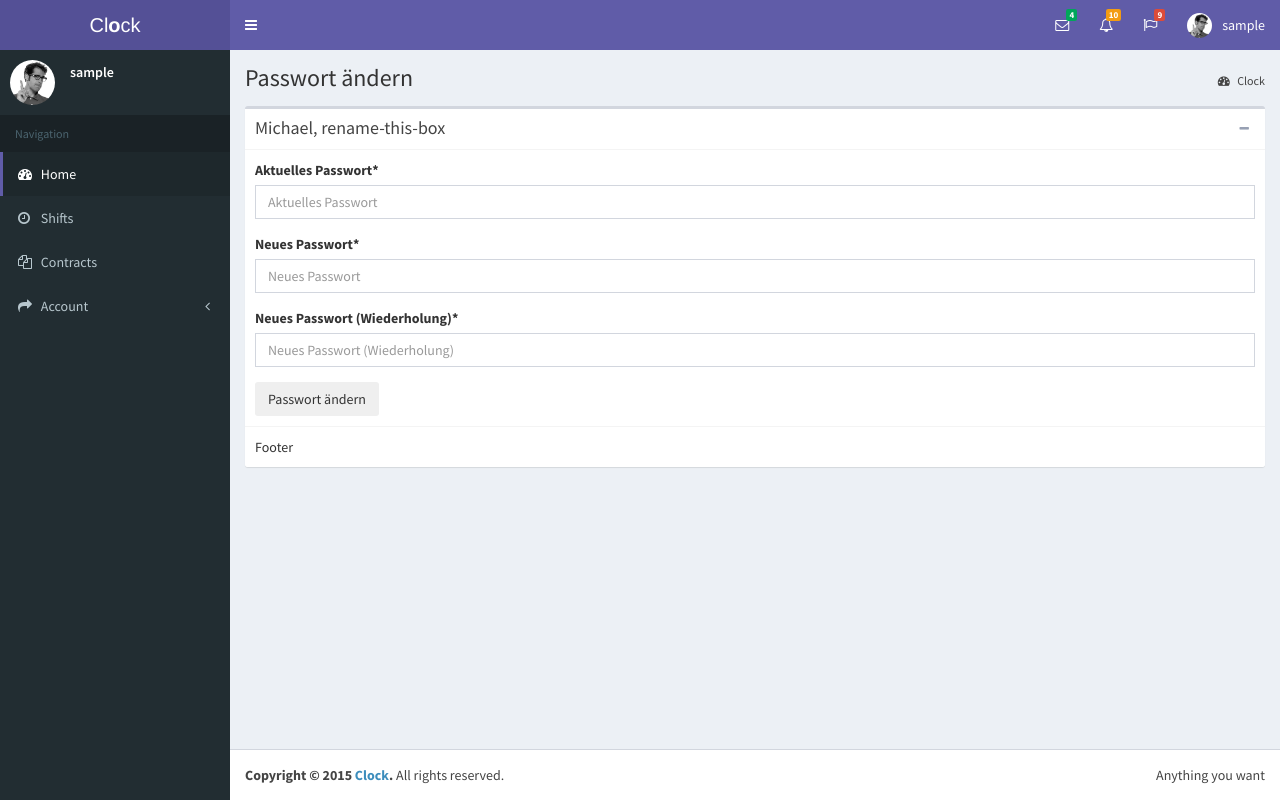
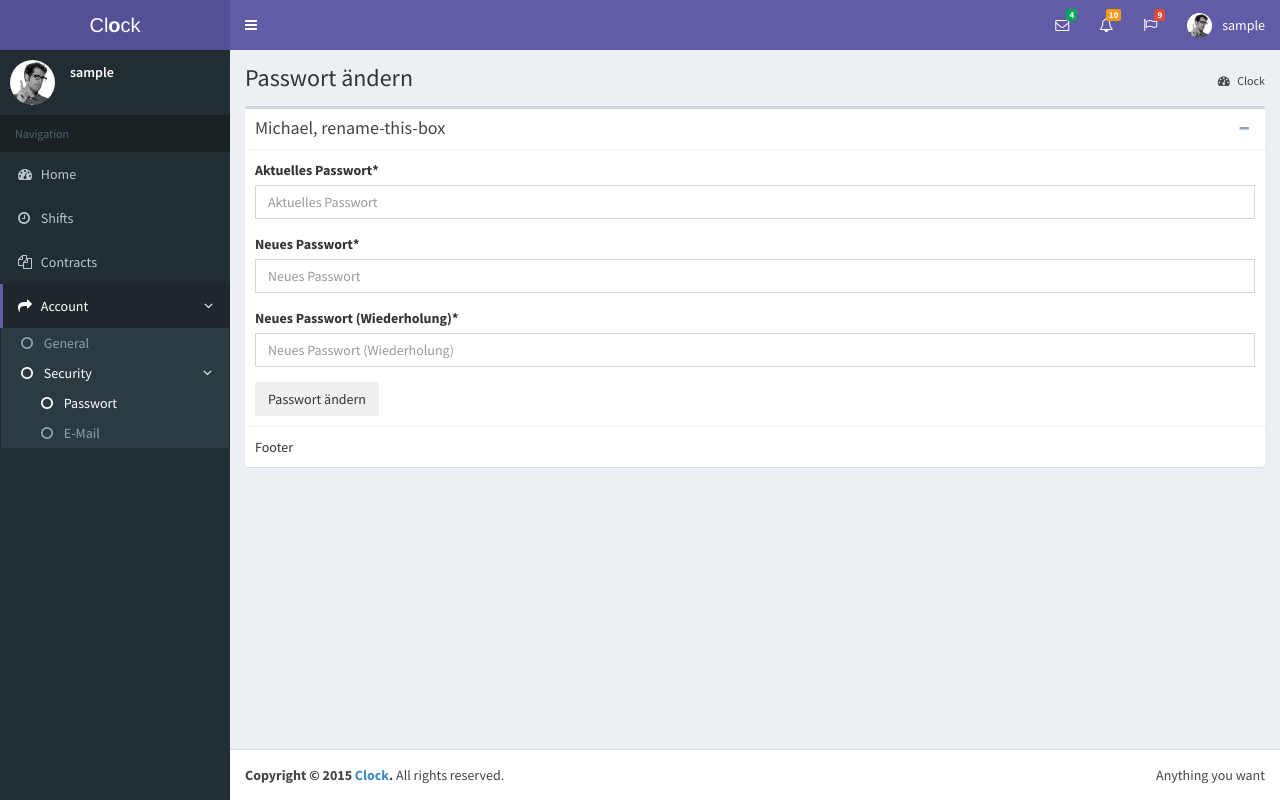
Before and after one commit to mimischi/django-clock, a Django app: a page that uses clock/templates/base.html in a window 1280 px wide. Run offline with Django 3.2, Linux system fonts and the light colour scheme; the visitor is signed in with stand-in values (Sample User, id 1); parts of the project's set-up code (start-up, migrations or seed data) failed here and were passed over; some libraries are stand-ins or nearby versions.

Commit message:
Nested navigation
Added support for nested navigation with bootstrap blocks. Not the
prettiest solution, but it works!

```diff
--- a/clock/templates/account/base.html
+++ b/clock/templates/account/base.html
@@ -1,2 +1,6 @@
 {% extends "base.html" %}
 {% block title %}{% block head_title %}{% endblock head_title %}{% endblock title %}
+
+{% block home_link %}{% endblock home_link %}
+{% block account_link %} active{% endblock account_link %}
+{% block account_link_menu %} menu-open{% endblock account_link_menu %}
--- a/clock/templates/account/email.html
+++ b/clock/templates/account/email.html
@@ -1,4 +1,4 @@
-{% extends "account/base.html" %}
+{% extends "account/sub_security.html" %}
 
 {% load i18n %}
 {% load url from future %}
@@ -6,6 +6,9 @@
 
 {% block head_title %}{% trans "Account" %}{% endblock %}
 {% block page_header %}{% trans "E-mail Addresses" %}{% endblock page_header %}
+
+{% block account_email_link %} class="active"{% endblock account_email_link %}
+
 {% block content %}
 {% if user.emailaddress_set.all %}
 <p>{% trans 'The following e-mail addresses are associated with your account:' %}</p>
--- a/clock/templates/account/password_change.html
+++ b/clock/templates/account/password_change.html
@@ -1,9 +1,11 @@
-{% extends "account/base.html" %}
+{% extends "account/sub_security.html" %}
 
 {% load i18n %}
 {% load crispy_forms_tags %}
 {% block head_title %}{% trans "Change Password" %}{% endblock %}
 {% block page_header %}{% trans "Change password" %}{% endblock page_header %}
+
+{% block change_password_link %} class="active"{% endblock change_password_link %}
 
 {% block content %}
 <form method="POST" action="./" class="password_change">
--- /dev/null
+++ b/clock/templates/account/sub_security.html
@@ -0,0 +1,5 @@
+{% extends "account/base.html" %}
+
+
+{% block security_link %} class="active"{% endblock security_link %}
+{% block security_link_menu %} menu-open{% endblock security_link_menu %}
--- a/clock/templates/base.html
+++ b/clock/templates/base.html
@@ -258,16 +258,15 @@
                 <i class="fa fa-share"></i> <span>{% trans "Account" %}</span>
                 <i class="fa fa-angle-left pull-right"></i>
               </a>
-              <ul class="treeview-menu">
+              <ul class="treeview-menu{% block account_link_menu %}{% endblock account_link_menu %}">
                 <li><a href="#"><i class="fa fa-circle-o"></i> {% trans "General" %}</a></li>
-                <li>
+                <li{% block security_link %}{% endblock security_link %}>
                   <a href="#"><i class="fa fa-circle-o"></i> {% trans "Security" %} <i class="fa fa-angle-left pull-right"></i></a>
-                  <ul class="treeview-menu">
-                    <li><a href="{% url 'account_change_password' %}"><i class="fa fa-circle-o"></i> {% trans "Password" %}</a></li>
-                    <li><a href="{% url 'account_email' %}"><i class="fa fa-circle-o"></i> {% trans "E-mail" %}</a></li>
+                  <ul class="treeview-menu{% block security_link_menu %}{% endblock security_link_menu %}">
+                    <li{% block change_password_link %}{% endblock change_password_link %}><a href="{% url 'account_change_password' %}"><i class="fa fa-circle-o"></i> {% trans "Password" %}</a></li>
+                    <li{% block account_email_link %}{% endblock account_email_link %}><a href="{% url 'account_email' %}"><i class="fa fa-circle-o"></i> {% trans "E-mail" %}</a></li>
                   </ul>
                 </li>
-                <li><a href="#"><i class="fa fa-circle-o"></i> Level One</a></li>
               </ul>
             </li>
            {% endif %}
--- a/clock/templates/users/base.html
+++ /dev/null
@@ -1,3 +0,0 @@
-{% extends "base.html" %}
-
-{% block account_link %} active{% endblock account_link %}
--- a/clock/templates/users/user_detail.html
+++ b/clock/templates/users/user_detail.html
@@ -1,4 +1,4 @@
-{% extends "base.html" %}
+{% extends "account/base.html" %}
 {% load i18n static %}
 
 {% block title %}User: {{ object.username }}{% endblock %}
```
